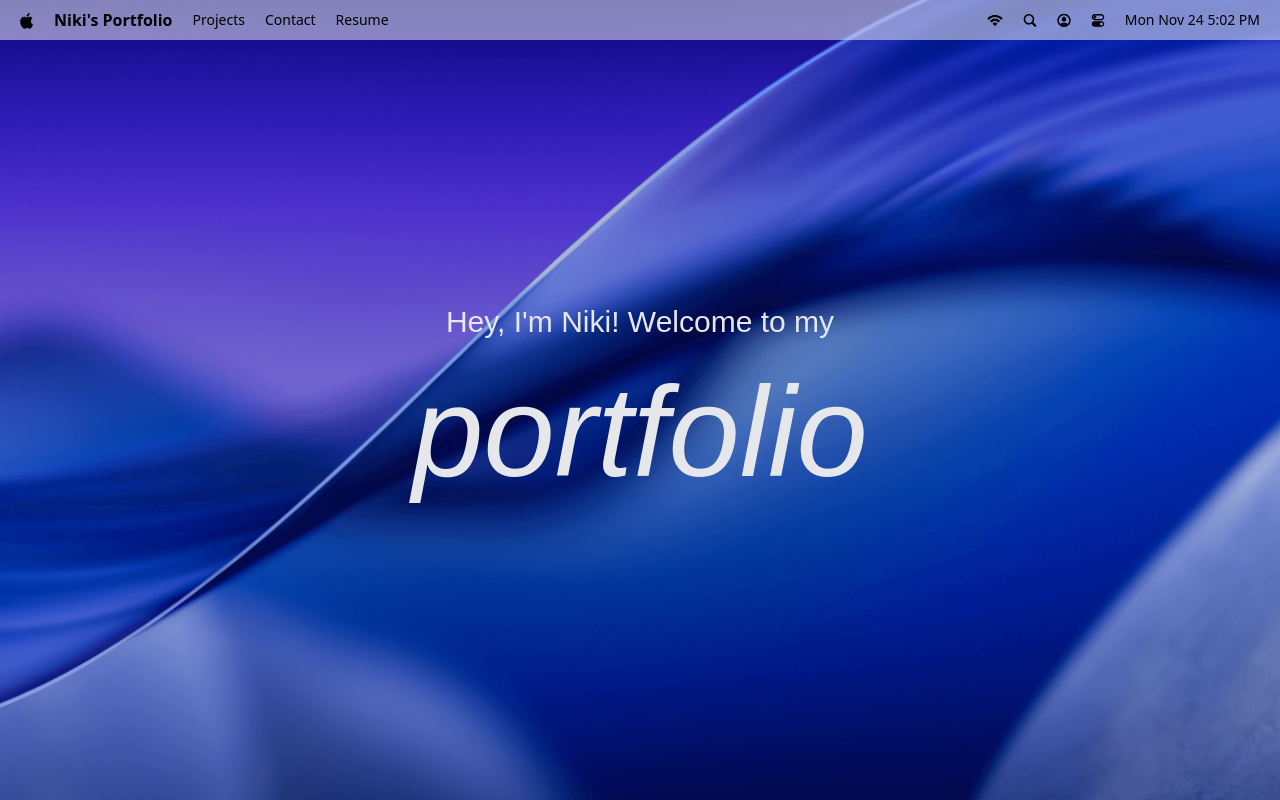
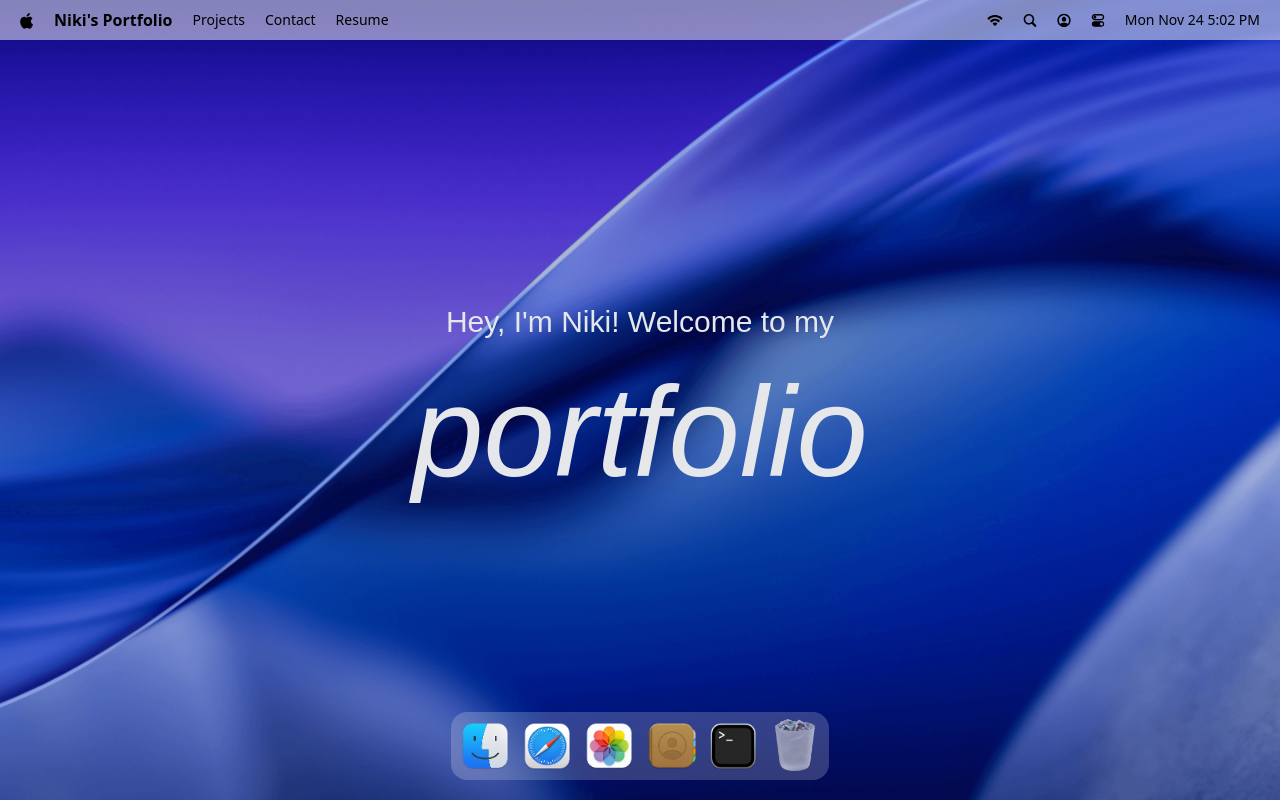
Before and after one commit to Nikitso10/gsap-macos-portfolio, a React (Vite) app: page / in a window 1280 px wide. Built offline with nearby package versions, Linux system fonts and the light colour scheme; a web font is replaced by a local one.

Commit message:
Implement dock presentation

```diff
--- a/package.json
+++ b/package.json
@@ -17,6 +17,7 @@
     "lucide-react": "^0.554.0",
     "react": "^19.2.0",
     "react-dom": "^19.2.0",
+    "react-tooltip": "^5.30.0",
     "tailwindcss": "^4.1.17"
   },
   "devDependencies": {
--- a/src/App.jsx
+++ b/src/App.jsx
@@ -1,10 +1,11 @@
-import { Navbar, Welcome } from "#components";
+import { Navbar, Welcome, Dock } from "#components";
 
 const App = () => {
     return (
         <main>
             <Navbar />
             <Welcome />
+            <Dock />
         </main>
     )
 }
--- /dev/null
+++ b/src/components/Dock.jsx
@@ -0,0 +1,91 @@
+import {useRef} from "react";
+import { Tooltip } from "react-tooltip";
+import gsap from "gsap";
+
+import {dockApps} from "#constants/index.js";
+import {useGSAP} from "@gsap/react";
+
+
+
+const Dock = () => {
+    const dockRef = useRef(null);
+
+    useGSAP(() => {
+        const dock = dockRef.current;
+        if(!dock) return;
+
+        const icons = dock.querySelectorAll(".dock-icon");
+
+        const animateIcons = (mouseX) => {
+            const { left } = dock.getBoundingClientRect();
+
+            icons.forEach((icon) => {
+                const { left: iconLeft, width } = icon.getBoundingClientRect();
+                const center = iconLeft - left + width / 2;
+                const distance = Math.abs(mouseX - center);
+                const intensity = Math.exp(-(distance ** 2.5) / 20000);
+
+                gsap.to(icon, {
+                    scale: 1 + 0.25 * intensity,
+                    y: -15 * intensity,
+                    duration: 0.2,
+                    ease: "power1.out",
+                });
+            });
+        };
+
+        const handleMouseMove = (e) => {
+            const { left } = dock.getBoundingClientRect();
+
+            animateIcons(e.clientX - left);
+        };
+
+        const resetIcons = () => icons.forEach((icon) => gsap.to(icon, {
+            scale: 1, y: 0, duration: 0.3, ease: "power1.out",
+            }),
+        );
+
+        dock.addEventListener("mousemove", handleMouseMove);
+        dock.addEventListener("mouseleave", resetIcons);
+
+        return () => {
+            dock.removeEventListener("mousemove", handleMouseMove);
+            dock.removeEventListener("mouseleave", resetIcons);
+        }
+    }, []);
+
+
+
+    const toggleApp = (app) => {
+
+    }
+
+    return (
+        <section id="dock">
+            <div ref={dockRef} className="dock-container">
+                {dockApps.map(({ id, name, icon, canOpen }) => (
+                    <div key={id } className="relative flex justify-center items-center">
+                        <button type="button"
+                                className="dock-icon"
+                                aria-label={name}
+                                data-tooltip-id="dock-tooltip"
+                                data-tooltip-content={name}
+                                data-tooltip-delay-show={150}
+                                disabled={!canOpen}
+                                onClick={() => toggleApp(id, canOpen )}
+                        >
+                            <img src={`/images/${icon}`}
+                                 alt={name}
+                                 loading="lazy"
+                                 className={canOpen ? "" : "opacity-60"}
+                            />
+                        </button>
+
+                    </div>
+                ))}
+                <Tooltip id="dock-tooltip" place="top" className="tooltip"/>
+            </div>
+        </section>
+    )
+}
+export default Dock
--- a/src/components/index.js
+++ b/src/components/index.js
@@ -1,4 +1,5 @@
 import Navbar from "#components/Navbar.jsx";
 import Welcome from "#components/Welcome.jsx";
+import Dock from "#components/Dock.jsx";
 
-export { Navbar, Welcome };
+export { Navbar, Welcome, Dock };
```
Also changed, not shown: 1 other file (tests, documents, lock files or other folders).
